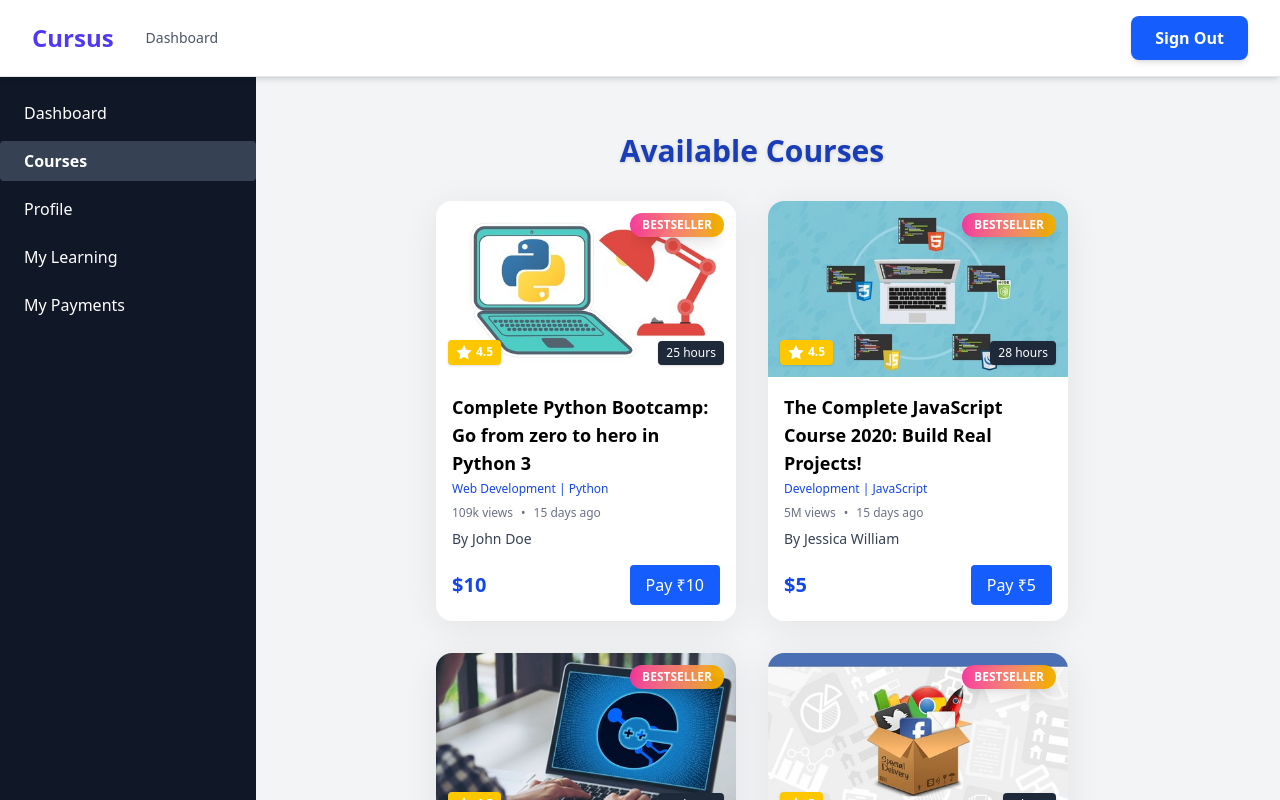
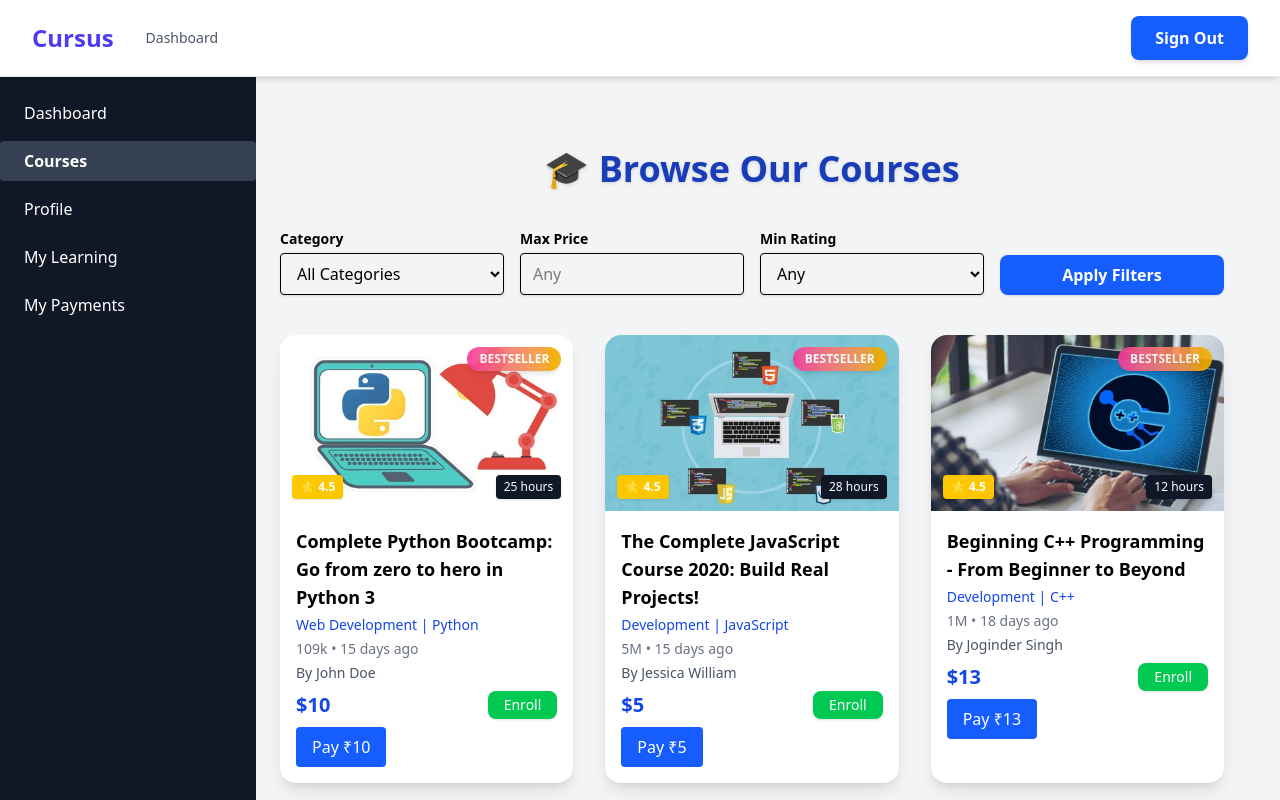
Before and after one commit to Mourya2003/cursus-platform, a React app in the folder client/: page /courses in a window 1280 px wide. Shown: the top 800 px of the page. Built offline with nearby package versions, Linux system fonts and the light colour scheme; sample sign-in values are in the browser's storage; the HTML template or start-up script is replaced by a standard one.

Commit message:
add course filter UI with category, price, rating, and tag-based backend filtering

```diff
--- a/client/src/pages/EnrollPage.jsx
+++ b/client/src/pages/EnrollPage.jsx
@@ -1,16 +1,15 @@
 import React, { useState } from "react";
+import { useNavigate } from "react-router-dom";
 import { useEnrolledCourses } from "../components/EnrolledCoursesContext";
-import PayNowButton from "../components/PayNowButton.jsx"; // ✅ Razorpay button
-import { useNavigate } from "react-router-dom";
+import PayNowButton from "../components/PayNowButton.jsx";
 
-
-import img1 from '../assets/courses/img-1.jpg';
-import img2 from '../assets/courses/img-2.jpg';
-import img3 from '../assets/courses/img-3.jpg';
-import img4 from '../assets/courses/img-4.jpg';
-import img5 from '../assets/courses/img-5.jpg';
-import img6 from '../assets/courses/img-6.jpg';
-import img7 from '../assets/courses/img-7.jpg';
+import img1 from "../assets/courses/img-1.jpg";
+import img2 from "../assets/courses/img-2.jpg";
+import img3 from "../assets/courses/img-3.jpg";
+import img4 from "../assets/courses/img-4.jpg";
+import img5 from "../assets/courses/img-5.jpg";
+import img6 from "../assets/courses/img-6.jpg";
+import img7 from "../assets/courses/img-7.jpg";
 
 const courses = [
   {
@@ -106,104 +105,195 @@ const courses = [
   },
 ];
 
+const getUniqueCategories = (courses) => {
+  const catSet = new Set();
+  courses.forEach((c) =>
+    c.category.split("|").forEach((cat) => catSet.add(cat.trim()))
+  );
+  return Array.from(catSet);
+};
+
 const EnrollPage = () => {
   const navigate = useNavigate();
-  const { enrolledCourses, remove } = useEnrolledCourses(); // No need for enroll() anymore here
-  const [clickedId, setClickedId] = useState(null);
+  const { enrolledCourses, enroll, remove } = useEnrolledCourses();
 
-  const handleRemove = (id) => {
-    setClickedId(id);
-    remove(id);
-    setTimeout(() => setClickedId(null), 400);
+  const [selectedCategory, setSelectedCategory] = useState("");
+  const [Price, setPrice] = useState("");
+  const [minRating, setMinRating] = useState("");
+  const [filteredCourses, setFilteredCourses] = useState(courses);
+
+  const categories = getUniqueCategories(courses);
+
+  const handleFilter = () => {
+    let filtered = [...courses];
+
+    if (selectedCategory) {
+      filtered = filtered.filter((c) =>
+        c.category
+          .split("|")
+          .map((s) => s.trim())
+          .includes(selectedCategory)
+      );
+    }
+    if (Price) {
+      filtered = filtered.filter((c) => c.price <= Number(Price));
+    }
+    if (minRating) {
+      filtered = filtered.filter((c) => c.rating >= Number(minRating));
+    }
+
+    setFilteredCourses(filtered);
   };
 
   return (
-    <div className="max-w-5xl mx-auto p-6">
-      <h2 className="text-3xl font-extrabold mb-8 text-center text-blue-800 drop-shadow">
-        Available Courses
+    <div className="max-w-6xl mx-auto px-6 py-10">
+      <h2 className="text-4xl font-extrabold mb-10 text-center text-blue-800 drop-shadow">
+        🎓 Browse Our Courses
       </h2>
-      <div className="flex flex-wrap gap-8 justify-center">
-        {courses.map((course) => {
+
+      {/* Filter Controls */}
+      <div className="grid grid-cols-1 sm:grid-cols-2 lg:grid-cols-4 gap-4 mb-10">
+        <div className="flex flex-col">
+          <label className="font-semibold text-sm mb-1">Category</label>
+          <select
+            value={selectedCategory}
+            onChange={(e) => setSelectedCategory(e.target.value)}
+            className="border rounded px-3 py-2 shadow-sm focus:outline-none"
+          >
+            <option value="">All Categories</option>
+            {categories.map((cat) => (
+              <option key={cat} value={cat}>
+                {cat}
+              </option>
+            ))}
+          </select>
+        </div>
+        <div className="flex flex-col">
+          <label className="font-semibold text-sm mb-1">Max Price</label>
+          <input
+            type="number"
+            value={Price}
+            onChange={(e) => setPrice(e.target.value)}
+            placeholder="Any"
+            className="border rounded px-3 py-2 shadow-sm"
+          />
+        </div>
+        <div className="flex flex-col">
+          <label className="font-semibold text-sm mb-1">Min Rating</label>
+          <select
+            value={minRating}
+            onChange={(e) => setMinRating(e.target.value)}
+            className="border rounded px-3 py-2 shadow-sm"
+          >
+            <option value="">Any</option>
+            <option value="4.5">4.5+</option>
+            <option value="5.0">5.0</option>
+          </select>
+        </div>
+        <div className="flex items-end">
+          <button
+            onClick={handleFilter}
+            className="w-full bg-blue-600 hover:bg-blue-700 text-white font-semibold py-2 rounded-lg shadow"
+          >
+            Apply Filters
+          </button>
+        </div>
+      </div>
+
+      {/* Course Cards */}
+      <div className="grid grid-cols-1 sm:grid-cols-2 lg:grid-cols-3 gap-8">
+        {filteredCourses.length === 0 ? (
+          <div className="col-span-full text-gray-500 text-center text-lg">
+            No courses found.
+          </div>
+        ) : (
+          filteredCourses.map((course) => {
             const isEnrolled = enrolledCourses.some((c) => c.id === course.id);
-          const isClicked = clickedId === course.id;
+
             return (
               <div
                 key={course.id}
                 onClick={() => navigate(`/courses/${course.id}`)}
-               className={`min-w-[300px] max-w-[300px] bg-white rounded-2xl shadow-lg flex flex-col
-                   transition-transform duration-300 hover:scale-105 hover:shadow-2xl cursor-pointer
-                    ${isClicked ? "ring-4 ring-green-300 scale-95" : ""}
-           `}
-              style={{ boxShadow: "0 6px 36px 0 rgba(0,0,0,0.07)" }}
+                className="bg-white rounded-2xl shadow-lg hover:shadow-2xl transition-transform transform hover:scale-105 cursor-pointer"
               >
-              <div className="relative w-full h-44 rounded-t-2xl overflow-hidden">
+                {/* Image */}
+                <div className="relative h-44">
                   <img
                     src={course.image}
                     alt={course.title}
-                  className="w-full h-full object-cover transition-transform duration-500 hover:scale-110"
+                    className="w-full h-full object-cover rounded-t-2xl"
                   />
                   {course.isBestseller && (
-                  <span className="absolute top-3 right-3 bg-gradient-to-r from-pink-500 to-yellow-500 text-white text-xs font-bold px-3 py-1 rounded-full shadow-lg animate-pulse">
+                    <span className="absolute top-3 right-3 bg-gradient-to-r from-pink-500 to-yellow-500 text-white text-xs font-bold px-3 py-1 rounded-full shadow-md animate-pulse">
                       BESTSELLER
                     </span>
                   )}
                   <span className="absolute bottom-3 left-3 bg-yellow-400 text-white text-xs font-bold px-2 py-1 rounded shadow">
-                  <svg className="w-4 h-4 inline mr-1" fill="currentColor" viewBox="0 0 20 20"><path d="M10 15l-5.878 3.09 1.122-6.545L.488 6.91l6.561-.955L10 0l2.951 5.955 6.561.955-4.756 4.635 1.122 6.545z"/></svg>
-                  {course.rating}
+                    ⭐ {course.rating}
                   </span>
-                <span className="absolute bottom-3 right-3 bg-gray-800 text-white text-xs px-2 py-1 rounded shadow">
+                  <span className="absolute bottom-3 right-3 bg-gray-900 text-white text-xs px-2 py-1 rounded shadow">
                     {course.duration}
                   </span>
                 </div>
-              <div className="flex-1 flex flex-col justify-between p-4">
+
+                {/* Details */}
+                <div className="p-4 flex flex-col space-y-2 h-auto">
                   <div>
-                  <div className="font-semibold text-lg mb-1">{course.title}</div>
-                  <div className="text-xs text-blue-700 mb-2">{course.category}</div>
-                  <div className="text-xs text-gray-500 mb-2 flex gap-2">
-                    <span>{course.views} views</span>
-                    <span>•</span>
-                    <span>{course.date}</span>
+                    <h3 className="text-lg font-semibold mb-1">
+                      {course.title}
+                    </h3>
+                    <p className="text-sm text-blue-700">{course.category}</p>
+                    <p className="text-sm text-gray-500 mt-1">
+                      {course.views} • {course.date}
+                    </p>
+                    <p className="text-sm text-gray-600 mt-1">
+                      By {course.instructor}
+                    </p>
                   </div>
-                  <div className="text-sm text-gray-700">By {course.instructor}</div>
+
+                  {/* Price & Actions */}
+                  <div className="flex justify-between items-center">
+                    <div className="text-xl font-bold text-blue-700">
+                      ${course.price}
                     </div>
-                <div className="flex items-center justify-between mt-4">
-                  <div className="font-bold text-xl text-blue-700">${course.price}</div>
                     {isEnrolled ? (
                       <button
-                      className={`px-4 py-2 rounded-lg bg-gradient-to-r from-red-500 to-pink-600 text-white font-bold shadow transition-all duration-300
-                        hover:scale-105 hover:from-red-600 hover:to-pink-700 active:scale-95
-                        ${isClicked ? "animate-ping-once" : ""}
-                      `}
-                      onClick={() => handleRemove(course.id)}
+                        onClick={(e) => {
+                          e.stopPropagation();
+                          remove(course.id);
+                        }}
+                        className="bg-red-500 hover:bg-red-600 text-white text-sm px-4 py-1 rounded-lg shadow"
                       >
                         Remove
                       </button>
                     ) : (
+                      <button
+                        onClick={(e) => {
+                          e.stopPropagation();
+                          enroll(course);
+                        }}
+                        className="bg-green-500 hover:bg-green-600 text-white text-sm px-4 py-1 rounded-lg shadow"
+                      >
+                        Enroll
+                      </button>
+                    )}
+                  </div>
+
+                  {/* Pay Button */}
+                  <div>
                     <PayNowButton
                       amount={course.price}
                       courseId={course.id}
                       courseTitle={course.title}
                       thumbnailUrl={course.image}
                     />
-                  )}
                   </div>
                 </div>
               </div>
             );
-        })}
+          })
+        )}
       </div>
-      <style>
-        {`
-          @keyframes ping-once {
-            0% { transform: scale(1); }
-            50% { transform: scale(1.08); }
-            100% { transform: scale(1); }
-          }
-          .animate-ping-once {
-            animation: ping-once 0.4s cubic-bezier(0.4, 0, 0.2, 1);
-          }
-        `}
-      </style>
     </div>
   );
 };
```
Also changed, not shown: 1 other file (tests, documents, lock files or other folders). Lines whose indentation alone changed are shown as unchanged.
